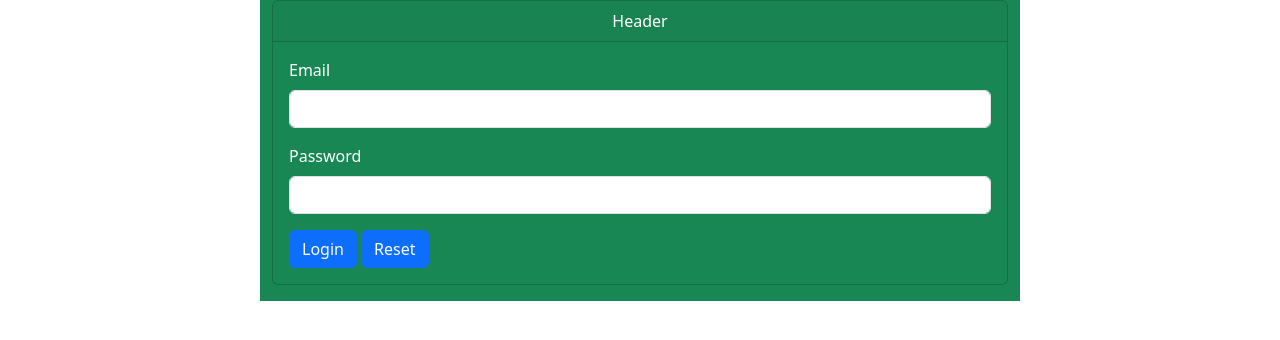
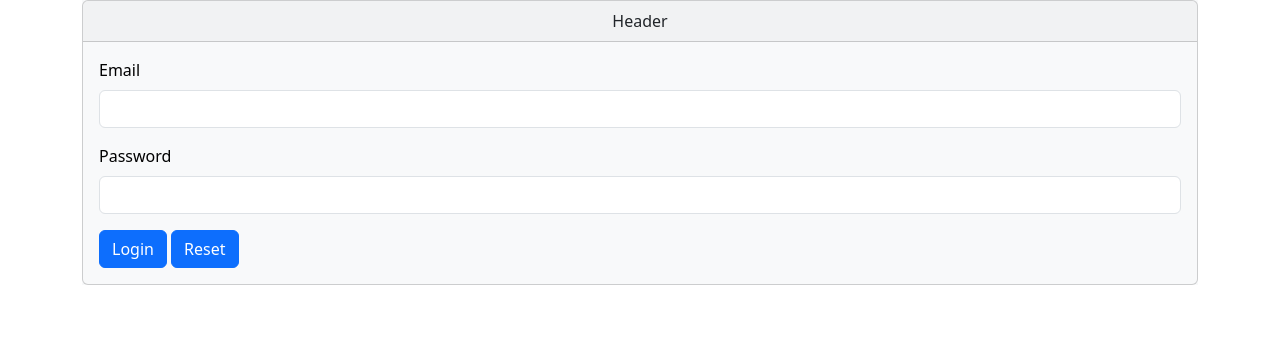
Before and after one commit to SikderMdSharifulIslam/signUp, a PHP site: page /login.php in a window 1280 px wide. Shown: the part 56-396 px from the top of the page. Run offline with PHP 8.4, Linux system fonts and the light colour scheme.

Commit message:
login done

```diff
--- a/login.php
+++ b/login.php
@@ -7,22 +7,22 @@ require_once 'includes/db.php';
 <!-- Header Part End -->
 
 
-<div class="row">
-    <div class="col-lg-8 m-auto bg-success">
-        <div class="card bg-success mb-3">
-            <div class="card-header text-white text-center">
+<div class="">
+    <div class="col-lg-12 m-auto bg-light">
+        <div class="card bg-light mb-3">
+            <div class="card-header text-center">
                 Header
             </div>
             <div class="card-body text-success">
                 <!-- form start -->
-                <form action="result.php" method="POST">
+                <form action="login_post.php" method="POST">
 
                     <div class="mb-3">
-                        <label class="form-label text-white">Email</label>
+                        <label class="form-label text-black">Email</label>
                         <input type="email" class="form-control" name="your_email">
                     </div>
                     <div class="mb-3">
-                        <label class="form-label text-white">Password</label>
+                        <label class="form-label text-black">Password</label>
                         <input type="password" class="form-control" name="your_password">
                     </div>
 
--- a/view.php
+++ b/view.php
@@ -16,7 +16,7 @@ $total_user = $totalA['total'];
 <!-- Header Part End -->
 
 
-<div class="row">
+<div class="">
     <div class="col-lg-12 m-auto">
         <div class="alert alert-light">Total User: <?=$total_user?></div>
         <div class="card bg-light mb-3">
```
Also changed, not shown: login_post.php (added, +26 -0 lines), result.php (+22 -3 lines), signup.php (+9 -8 lines).
